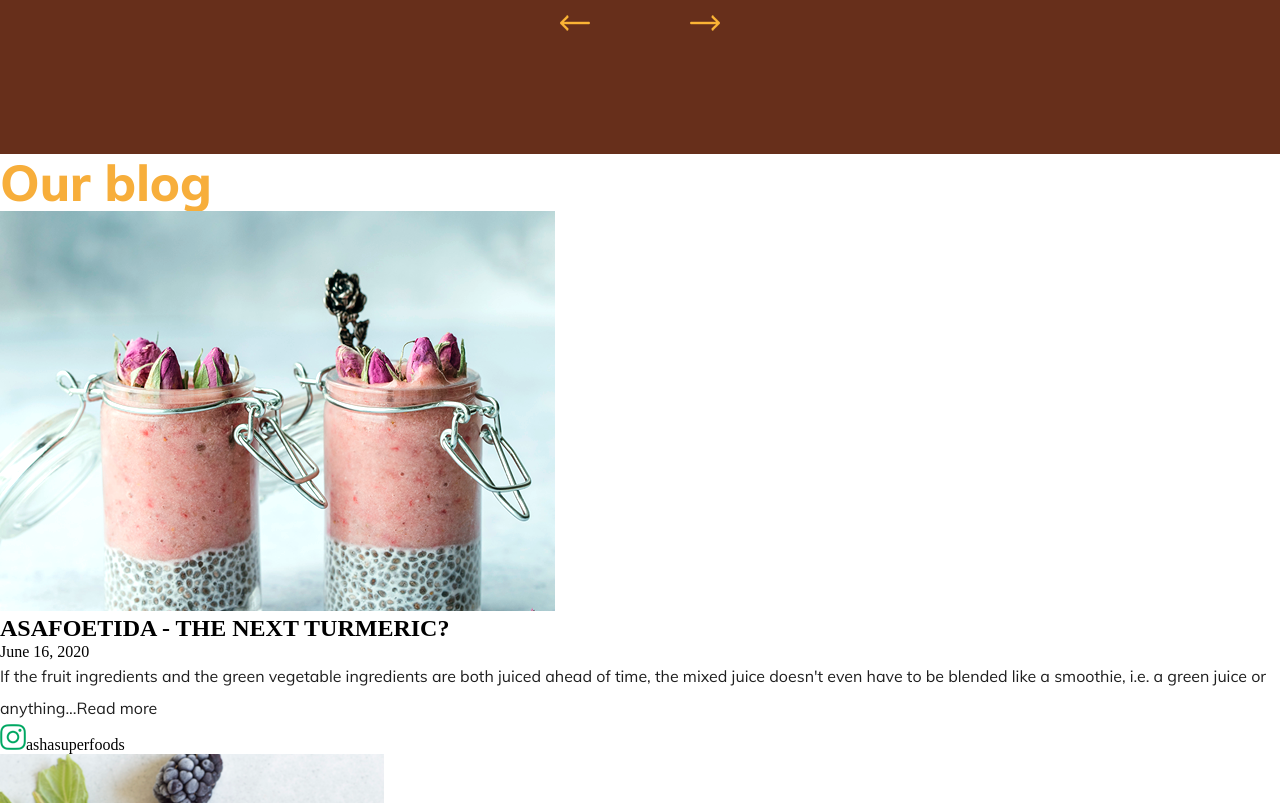
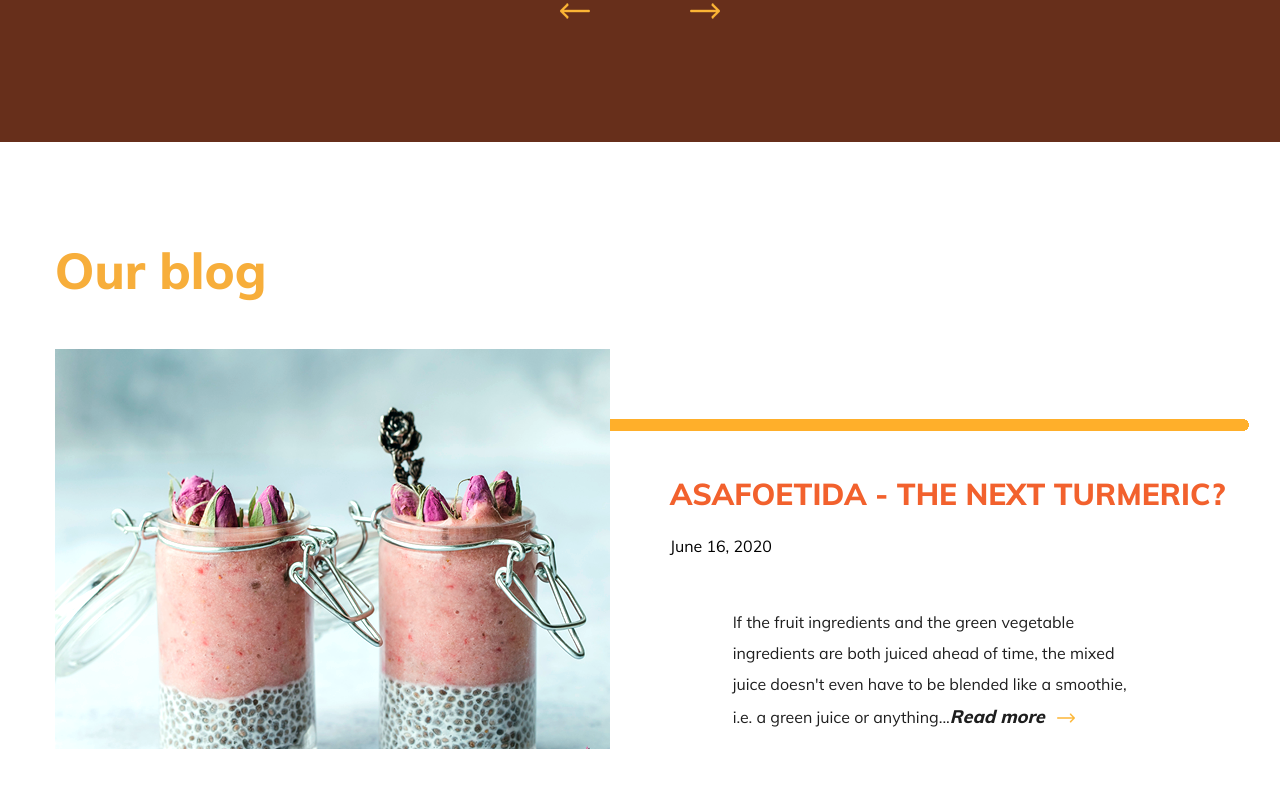
Before and after one commit to AlesyaOsipenko/smoothie-project, a plain HTML site: page index.html in a window 1280 px wide. Shown: the part 5927-6730 px from the top of the page. Drawn offline with Linux system fonts and the light colour scheme.

Commit message:
add blog__section

```diff
--- a/css/index.css
+++ b/css/index.css
@@ -383,6 +383,11 @@ a:hover {
     transform: translateY(70px);
 }
 
+.about__img-left {
+    width: 100%;
+    height: 100%;
+}
+
 .about__info {
     display: flex;
     flex-direction: column;
@@ -547,9 +552,9 @@ a:hover {
 }
 
 .story__wrapper{
-display: flex;
-flex-wrap: wrap;
-justify-content: center;
+    display: flex;
+    flex-wrap: wrap;
+    justify-content: center;
 }
 
 .story__wrap {
@@ -561,8 +566,7 @@ justify-content: center;
 }
 
 .story__desc {
-    line-height: 35px;
-    margin-top: 43px;
+    padding-top: 43px;
 }
 
 .story__inner {
@@ -695,3 +699,75 @@ justify-content: center;
     transform: translate(438px, 220px);
 }
 */
+
+
+/*blog*/
+
+.blog {
+    padding: 100px 0;
+}
+
+.blog__wrapper{
+    display: flex;
+    flex-wrap: wrap;
+    justify-content: center;
+}
+
+.blog__inner-img {
+    position: relative;
+    z-index: 3;
+}
+
+.blog__inner-img::after {
+    content: "";
+    width: 687px;
+    height: 12px;
+    background-image: url("./assets/images/photoshop-img/blog-Line.png");
+    position:absolute;
+    top: 70px;
+    left: 507px;
+    z-index: -2;
+}
+.blog__title {
+    margin-bottom: 50px;
+}
+
+.blog__desc{
+    display: flex;
+    flex-direction: column;
+    padding-top: 235px ;
+    margin-left: 60px;
+}
+
+.blog__desc-title {
+    color:#f2612d;
+    font-family: 'Muli-ExtraBold';
+    font-size: 30px;
+}
+
+.blog__desc-date {
+    margin: 20px 0px 45px;
+}
+
+.blog span {
+    font-family: 'Muli-ExtraBold';
+    font-size: 18px;
+    font-style: italic;
+    position: relative;
+}
+
+.blog span::after {
+    content: "";
+    display: inline-block;
+    background-image: url("../css/assets/images/photoshop-img/blog-arrow.png");
+    position: absolute;
+    width: 18px;
+    height: 10px;
+    top:35%;
+    right:-30px;
+}
+
+.blog__ingridients {
+    max-width: 472px;
+    padding-left:63px;
+}
--- a/index.html
+++ b/index.html
@@ -142,7 +142,8 @@
 
     <!--about-->
     <section class="about">
-        <div class="about__wrapper container">
+        <div class="container">
+        <div class="about__wrapper">
             <div class="about__img">
                 <img class="about__img-left" src="./css/assets/images/photoshop-img/about-img.png" alt="#">
             </div>
@@ -162,6 +163,7 @@
                 </ul>
                 <a class="btn about__btn" href="#">About Organic Smoothie</a>
             </div>
+        </div>
         </div>
     </section>
 
@@ -252,13 +254,17 @@
 
     <!--Blog-->
     <section class="blog">
-        <div class="blog__container cont">
+        <div class="container">
+        <div class="blog__wrapper">
+            <div class="blog__inner">
             <h3 class="block-title blog__title">Our blog</h3>
-            <div class="blog__inner">
-                <img class="blog__img" src="./css/assets/images/photoshop-img/blog-img.png" alt="#">
+            <div class="blog__inner-img">
+            <img class="blog__img" src="./css/assets/images/photoshop-img/blog-img.png" alt="#">
+            </div>
+            </div>
                 <div class="blog__desc">
                     <h2 class="blog__desc-title">ASAFOETIDA - THE NEXT TURMERIC?</h2>
-                    <time class="blog__desc-date" datetime="2020-06-16"> June 16, 2020</time>
+                    <time class="blog__desc-date text" datetime="2020-06-16"> June 16, 2020</time>
                     <div class="blog__ingridients">
                         <p class="blog__text text text--black">If the fruit ingredients and the green vegetable
                             ingredients
@@ -269,6 +275,7 @@
                 </div>
             </div>
         </div>
+    </div>
     </section>
 
     <!--Instagram-->
```
